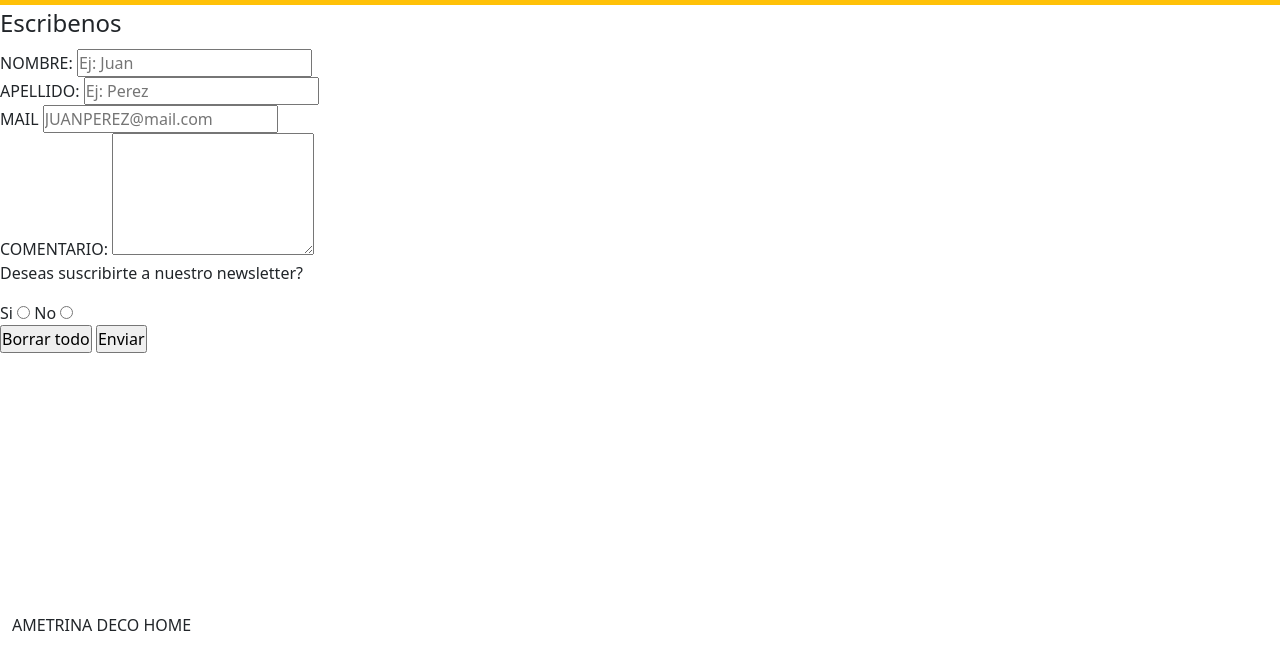
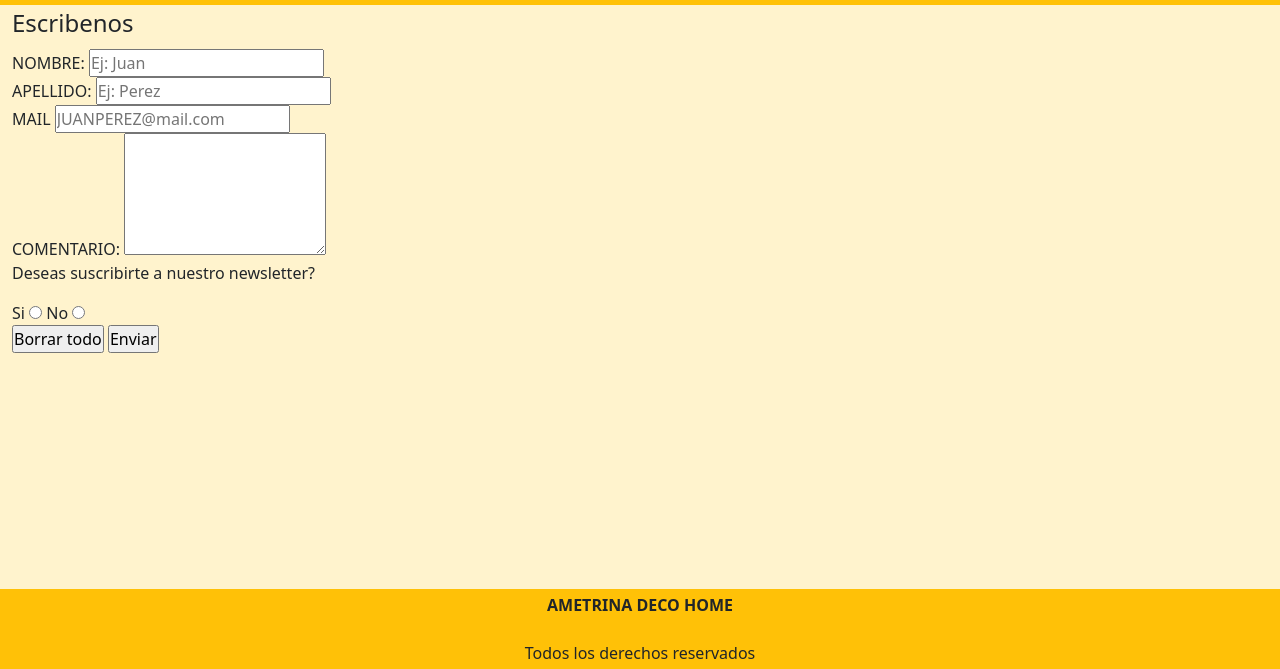
Before and after one commit to marcosgaier/PF_Gaier, a plain HTML site: page pages/contacto.html in a window 1280 px wide. Shown: the part 131-800 px from the top of the page. Drawn offline with nearby package versions, Linux system fonts and the light colour scheme.

Commit message:
se acomodan footer, bc de body,

```diff
--- a/css/styles.css
+++ b/css/styles.css
@@ -15,9 +15,9 @@
 }
 
 main{
-	height: 76vh;
+	height: 73vh;
 }
 
 footer {
-    height: 7vh;
+    height: 10vh;
 }
--- a/pages/contacto.html
+++ b/pages/contacto.html
@@ -50,8 +50,11 @@
                 </div>
               </nav>
     </header>
-    <main>
-        <div id="form">
+
+
+    <main class="container-fluid bg-warning-subtle">
+      <div class="row h-100">
+        <div class="col justify-content-center">
           <form action="#" method="post">
             <fieldset>
                 <legend>Escribenos</legend>
@@ -83,9 +86,19 @@
             </div>
         </form>
         </div>
+
+      </div>
     </main>
     <footer class="container-fluid">
-        <p>AMETRINA DECO HOME</p>
+      <div class="row h-100 bg-warning ">
+        <div class="d-flex align-items-center flex-column" style="height: 1;">
+          <div class="mb-auto p-1 fw-bold">AMETRINA DECO HOME</div>
+          <div class="p-1">Todos los derechos reservados</div>
+        </div>
+
+
+      </div>
+
     </footer>
 
     <script src="https://cdn.jsdelivr.net/npm/bootstrap@5.3.0/dist/js/bootstrap.bundle.min.js" integrity="sha384-geWF76RCwLtnZ8qwWowPQNguL3RmwHVBC9FhGdlKrxdiJJigb/j/68SIy3Te4Bkz" crossorigin="anonymous"></script>
```
Also changed, not shown: index.html (+4 -3 lines), pages/nosotros.html (+10 -2 lines), pages/productos.html (+11 -3 lines), pages/tienda.html (+12 -4 lines). Lines whose indentation alone changed are shown as unchanged.
